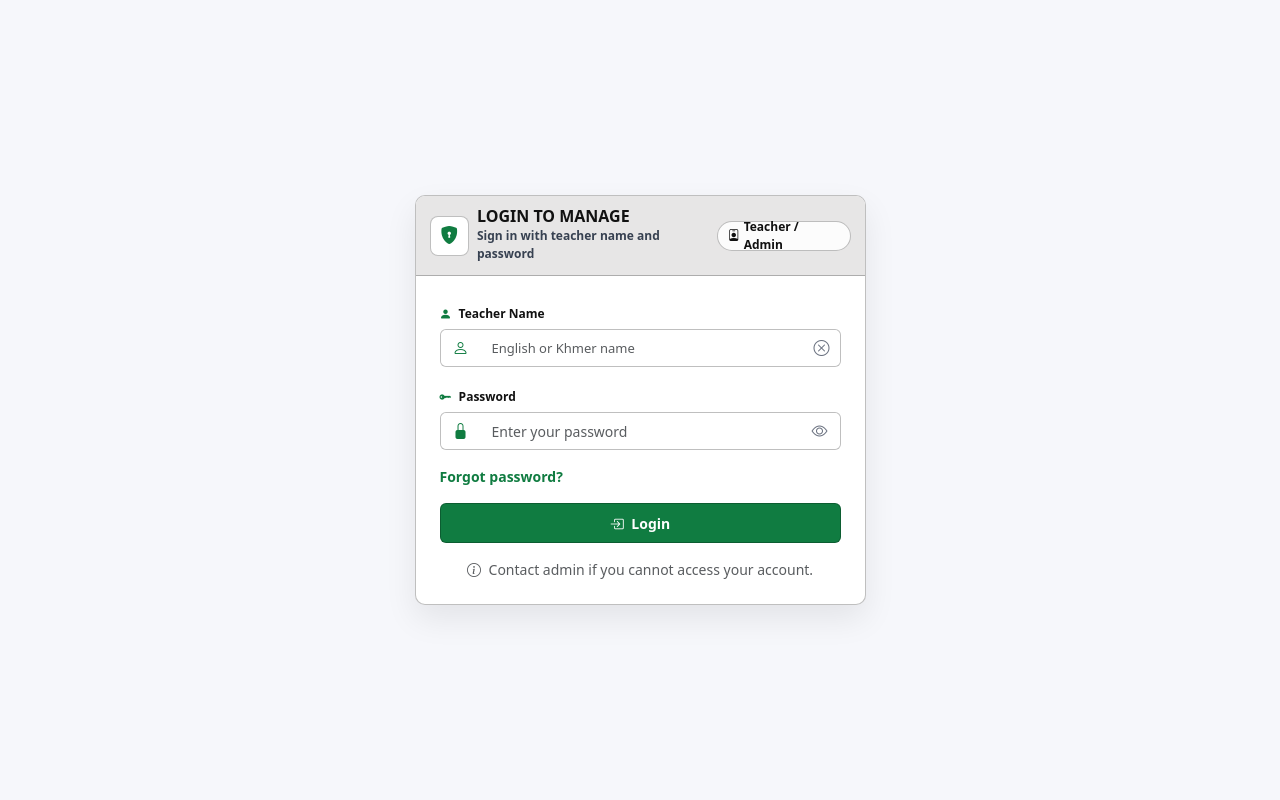
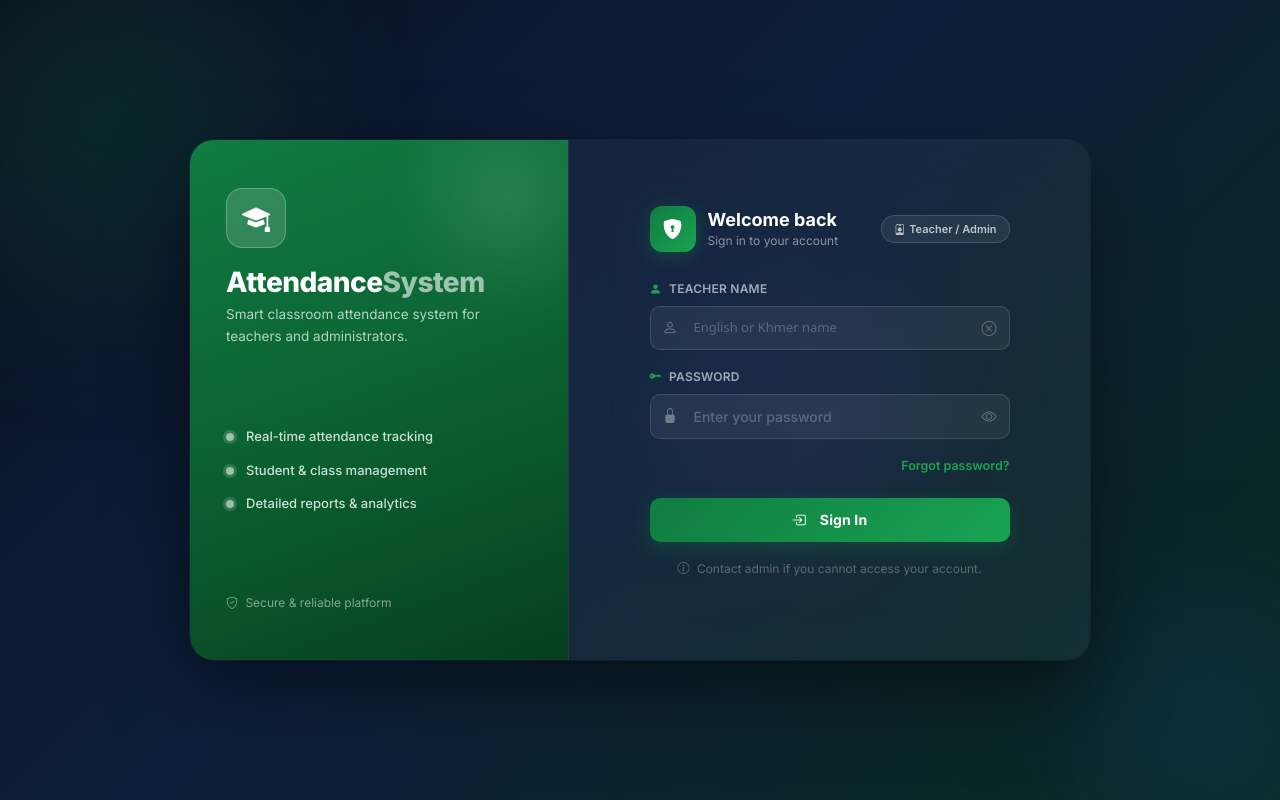
Before and after one commit to sokhaimeach/AttendanceDashboard, an Angular app: page /auth/login in a window 1280 px wide. Built offline with nearby package versions, Linux system fonts and the light colour scheme; a web font is replaced by a local one.

Commit message:
edit login ui

```diff
--- a/src/app/layouts/auth.layout/auth.layout.css
+++ b/src/app/layouts/auth.layout/auth.layout.css
@@ -1,139 +1,372 @@
-/* page background */
-.login-page{
+/* ──────────────────────────────────────────
+   AUTH PAGE — Premium Split-Panel Design
+   ────────────────────────────────────────── */
+
+/* Google Font */
+@import url('https://fonts.googleapis.com/css2?family=Inter:wght@300;400;500;600;700;800&display=swap');
+
+/* ── Page shell ── */
+.auth-page {
   min-height: 100vh;
-  background: #f6f7fb;
+  background: linear-gradient(135deg, #0a0f1e 0%, #0d1f3c 45%, #0a2a1e 100%);
+  display: flex;
+  align-items: center;
+  justify-content: center;
+  font-family: 'Inter', sans-serif;
+  overflow: hidden;
+  position: relative;
 }
 
-/* card */
-.login-card{
-  border: 1px solid rgba(0,0,0,0.25);
-  border-radius: 10px;
-  overflow: hidden;
-  background: #fff;
-  box-shadow: 0 14px 32px rgba(0,0,0,0.08);
+/* ── Animated background orbs ── */
+.bg-orb {
+  position: absolute;
+  border-radius: 50%;
+  filter: blur(80px);
+  opacity: 0.35;
+  animation: floatOrb 10s ease-in-out infinite alternate;
+  pointer-events: none;
 }
 
-/* header */
-.login-head{
-  padding: 12px 14px;
-  background: #e7e6e6;
-  border-bottom: 1px solid rgba(0,0,0,0.25);
+.orb-1 {
+  width: 420px; height: 420px;
+  background: radial-gradient(circle, #107c41 0%, transparent 70%);
+  top: -100px; left: -120px;
+  animation-delay: 0s;
+}
+.orb-2 {
+  width: 300px; height: 300px;
+  background: radial-gradient(circle, #1a56db 0%, transparent 70%);
+  bottom: -80px; right: -80px;
+  animation-delay: 3s;
+}
+.orb-3 {
+  width: 200px; height: 200px;
+  background: radial-gradient(circle, #7c3aed 0%, transparent 70%);
+  top: 40%; right: 30%;
+  animation-delay: 6s;
 }
 
-.login-icon{
-  width: 40px;
-  height: 40px;
-  border-radius: 8px;
-  border: 1px solid rgba(0,0,0,0.25);
-  background: #fff;
+@keyframes floatOrb {
+  0%   { transform: translate(0, 0) scale(1); }
+  100% { transform: translate(30px, 20px) scale(1.08); }
+}
+
+/* ── Main container ── */
+.auth-container {
+  position: relative;
+  z-index: 1;
+  display: flex;
+  width: 900px;
+  max-width: 96vw;
+  min-height: 520px;
+  border-radius: 24px;
+  overflow: hidden;
+  box-shadow: 0 32px 80px rgba(0,0,0,0.5), 0 0 0 1px rgba(255,255,255,0.06);
+}
+
+/* ── Left branding panel ── */
+.auth-left {
+  width: 42%;
+  background: linear-gradient(160deg, #107c41 0%, #0a5c2f 60%, #073e20 100%);
+  padding: 48px 36px;
+  display: flex;
+  flex-direction: column;
+  justify-content: space-between;
+  position: relative;
+  overflow: hidden;
+}
+
+/* subtle radial glow inside left panel */
+.auth-left::before {
+  content: '';
+  position: absolute;
+  top: -60px; right: -60px;
+  width: 240px; height: 240px;
+  background: radial-gradient(circle, rgba(255,255,255,0.10) 0%, transparent 70%);
+  border-radius: 50%;
+}
+
+/* Brand */
+.brand-area { position: relative; z-index: 1; }
+
+.brand-icon {
+  width: 60px; height: 60px;
+  border-radius: 16px;
+  background: rgba(255,255,255,0.15);
+  backdrop-filter: blur(8px);
+  border: 1px solid rgba(255,255,255,0.25);
   display: grid;
   place-items: center;
-  color: #107c41;
-  font-size: 18px;
+  font-size: 28px;
+  color: #fff;
+  margin-bottom: 20px;
 }
 
-.login-title{
+.brand-title {
+  font-size: 28px;
+  font-weight: 800;
+  color: #fff;
+  letter-spacing: -0.5px;
+  margin: 0 0 8px;
+  line-height: 1;
+}
+.brand-title span { color: rgba(255,255,255,0.6); }
+
+.brand-desc {
+  font-size: 13.5px;
+  color: rgba(255,255,255,0.70);
+  line-height: 1.6;
+  margin: 0;
+}
+
+/* Feature list */
+.feature-list {
+  display: flex;
+  flex-direction: column;
+  gap: 14px;
+  position: relative;
+  z-index: 1;
+}
+
+.feature-item {
+  display: flex;
+  align-items: center;
+  gap: 12px;
+  font-size: 13px;
+  color: rgba(255,255,255,0.80);
+  font-weight: 500;
+}
+
+.feature-dot {
+  width: 8px; height: 8px;
+  border-radius: 50%;
+  background: rgba(255,255,255,0.6);
+  flex-shrink: 0;
+  box-shadow: 0 0 0 3px rgba(255,255,255,0.15);
+}
+
+/* Brand footer */
+.brand-footer {
+  font-size: 12px;
+  color: rgba(255,255,255,0.50);
+  position: relative;
+  z-index: 1;
+}
+
+/* ── Right login panel ── */
+.auth-right {
+  flex: 1;
+  background: rgba(255,255,255,0.04);
+  backdrop-filter: blur(24px);
+  -webkit-backdrop-filter: blur(24px);
+  border-left: 1px solid rgba(255,255,255,0.08);
+  display: flex;
+  align-items: center;
+  justify-content: center;
+  padding: 36px 28px;
+}
+
+.login-card {
+  width: 100%;
+  max-width: 360px;
+}
+
+/* ── Card top ── */
+.card-top {
+  display: flex;
+  align-items: center;
+  gap: 12px;
+  margin-bottom: 28px;
+  flex-wrap: wrap;
+}
+
+.card-avatar {
+  width: 46px; height: 46px;
+  border-radius: 12px;
+  background: linear-gradient(135deg, #107c41, #19a352);
+  display: grid;
+  place-items: center;
+  font-size: 20px;
+  color: #fff;
+  flex-shrink: 0;
+  box-shadow: 0 4px 16px rgba(16,124,65,0.4);
+}
+
+.card-heading {
+  font-size: 18px;
   font-weight: 700;
-  font-size: 16px;
-  color: #111;
-  line-height: 1.1;
+  color: #fff;
+  margin: 0;
+  line-height: 1.2;
+}
+
+.card-subheading {
+  font-size: 12px;
+  color: rgba(255,255,255,0.5);
+  margin: 2px 0 0;
+}
+
+.role-badge {
+  margin-left: auto;
+  display: inline-flex;
+  align-items: center;
+  height: 28px;
+  padding: 0 12px;
+  border-radius: 999px;
+  border: 1px solid rgba(255,255,255,0.14);
+  background: rgba(255,255,255,0.07);
+  font-size: 11px;
+  font-weight: 600;
+  color: rgba(255,255,255,0.70);
+  white-space: nowrap;
+}
+
+/* ── Alert ── */
+.auth-alert {
+  display: flex;
+  align-items: center;
+  padding: 10px 14px;
+  border-radius: 10px;
+  background: rgba(239,68,68,0.12);
+  border: 1px solid rgba(239,68,68,0.30);
+  color: #fca5a5;
+  font-size: 13px;
+  font-weight: 500;
+  margin-bottom: 20px;
+}
+
+/* ── Form ── */
+.login-form { display: flex; flex-direction: column; gap: 0; }
+
+.field-group { margin-bottom: 18px; }
+
+.field-label {
+  display: block;
+  font-size: 12px;
+  font-weight: 600;
+  color: rgba(255,255,255,0.60);
+  margin-bottom: 8px;
+  letter-spacing: 0.02em;
   text-transform: uppercase;
 }
+.field-label i { color: #19a352; margin-right: 4px; }
 
-.login-sub{
-  font-weight: 600;
-  font-size: 12px;
-  color: #374151;
-  margin-top: 2px;
+/* Input wrapper */
+.field-wrap {
+  display: flex;
+  align-items: center;
+  border-radius: 10px;
+  border: 1px solid rgba(255,255,255,0.12);
+  background: rgba(255,255,255,0.06);
+  overflow: hidden;
+  transition: border-color 0.2s, box-shadow 0.2s;
+}
+.field-wrap:focus-within {
+  border-color: rgba(16,124,65,0.70);
+  box-shadow: 0 0 0 3px rgba(16,124,65,0.18);
 }
 
-.login-badge{
-  display: inline-flex;
-  align-items: center;
-  height: 30px;
-  padding: 0 10px;
-  border-radius: 999px;
-  border: 1px solid rgba(0,0,0,0.25);
-  background: rgba(255,255,255,0.85);
-  font-weight: 700;
-  font-size: 12px;
-  color: #111;
+.field-icon {
+  padding: 0 12px;
+  color: rgba(255,255,255,0.35);
+  font-size: 15px;
+  flex-shrink: 0;
 }
 
-/* label */
-.excel-label{
-  font-weight: 700;
-  font-size: 12px;
-  color: #111;
-  margin-bottom: 6px;
+.field-input {
+  flex: 1;
+  border: 0 !important;
+  background: transparent !important;
+  color: #fff;
+  font-size: 14px;
+  font-weight: 500;
+  padding: 11px 4px;
+  outline: none;
+  box-shadow: none !important;
 }
-.excel-label i{ color: #107c41; }
+.field-input::placeholder { color: rgba(255,255,255,0.25); }
 
-.text-excel-green{ color:#107c41; }
+/* Clear / eye button */
+.field-clear-btn {
+  border: 0;
+  background: transparent;
+  color: rgba(255,255,255,0.30);
+  padding: 0 12px;
+  font-size: 15px;
+  cursor: pointer;
+  transition: color 0.15s;
+  line-height: 1;
+}
+.field-clear-btn:hover { color: #19a352; }
 
-/* input group excel style */
-.excel-input-group{
-  border: 1px solid rgba(0,0,0,0.25);
-  border-radius: 6px;
-  overflow: hidden;
-  background: #fff;
-}
-.excel-input-group:focus-within{
-  border-color: rgba(16,124,65,0.6);
-  box-shadow: 0 0 0 3px rgba(16,124,65,0.10);
+/* Forgot */
+.form-row-between {
+  display: flex;
+  justify-content: flex-end;
+  margin-bottom: 22px;
 }
 
-.excel-input-group .input-group-text{
-  border: 0;
+.forgot-link {
+  text-decoration: none;
+  font-size: 12.5px;
+  font-weight: 600;
+  color: #19a352;
+  transition: color 0.15s;
+}
+.forgot-link:hover { color: #22c55e; text-decoration: underline; }
+
+/* Sign-in button */
+.login-btn {
+  width: 100%;
+  height: 44px;
+  border-radius: 10px;
+  border: none;
+  background: linear-gradient(135deg, #107c41 0%, #19a352 100%);
+  color: #fff;
+  font-size: 14px;
+  font-weight: 700;
+  cursor: pointer;
+  display: flex;
+  align-items: center;
+  justify-content: center;
+  gap: 6px;
+  transition: filter 0.2s, transform 0.15s, box-shadow 0.2s;
+  box-shadow: 0 6px 20px rgba(16,124,65,0.35);
+  letter-spacing: 0.01em;
+}
+.login-btn:hover {
+  filter: brightness(1.1);
+  transform: translateY(-1px);
+  box-shadow: 0 8px 24px rgba(16,124,65,0.5);
+}
+.login-btn:active { transform: translateY(0); filter: brightness(0.95); }
+
+/* Note */
+.form-note {
+  margin-top: 18px;
+  text-align: center;
+  font-size: 12px;
+  color: rgba(255,255,255,0.30);
 }
 
-.excel-input{
-  border: 0 !important;
-  box-shadow: none !important;
-  font-size: 14px;
+/* Khmer font */
+.font-kh {
+  font-family: var(--kh-body);
+  font-size: 13px;
 }
 
-/* clear button */
-.excel-clear-btn{
-  border: 0;
-  background: #fff;
-  padding: 0 10px;
+/* ── Responsive ── */
+@media (max-width: 680px) {
+  .auth-container {
+    flex-direction: column;
+    border-radius: 16px;
+  }
+  .auth-left {
+    width: 100%;
+    padding: 28px 24px;
+    min-height: auto;
+  }
+  .feature-list { flex-direction: row; flex-wrap: wrap; gap: 10px; }
+  .brand-footer { display: none; }
+  .auth-right { padding: 28px 20px; }
 }
-.excel-clear-btn i{ color:#6b7280; }
-.excel-clear-btn:hover i{ color:#107c41; }
-
-/* eye button */
-.excel-eye-btn{
-  border: 0;
-  background: #fff;
-  padding: 0 12px;
-}
-.excel-eye-btn i{ color:#6b7280; }
-.excel-eye-btn:hover i{ color:#107c41; }
-
-/* login primary btn */
-.excel-btn-save{
-  height: 40px;
-  border-radius: 6px;
-  border: 1px solid rgba(0,0,0,0.25);
-  background: #107c41;
-  color: #fff;
-  font-weight: 700;
-  font-size: 14px;
-}
-.excel-btn-save:hover{ filter: brightness(0.95); color:#fff; }
-
-/* link */
-.login-link{
-  text-decoration: none;
-  color: #107c41;
-  font-weight: 700;
-}
-.login-link:hover{
-  text-decoration: underline;
-}
-
-.font-kh {
-    font-family: var(--kh-body);
-    font-size: 13px;
-}
--- a/src/app/layouts/auth.layout/auth.layout.html
+++ b/src/app/layouts/auth.layout/auth.layout.html
@@ -1,74 +1,98 @@
-<div class="login-page d-flex align-items-center">
-    <div class="container py-4">
-        <div class="row justify-content-center">
-            <div class="col-12 col-md-9 col-lg-7 col-xl-5">
+<div class="auth-page">
 
-                <div class="card login-card">
-                    <!-- header -->
-                    <div class="login-head d-flex align-items-center justify-content-between">
-                        <div class="d-flex align-items-center gap-2">
-                            <div class="login-icon">
+    <!-- Animated background orbs -->
+    <div class="bg-orb orb-1"></div>
+    <div class="bg-orb orb-2"></div>
+    <div class="bg-orb orb-3"></div>
+
+    <div class="auth-container">
+
+        <!-- Left panel: branding -->
+        <div class="auth-left">
+            <div class="brand-area">
+                <div class="brand-icon">
+                    <i class="bi bi-mortarboard-fill"></i>
+                </div>
+                <h1 class="brand-title">Attendance<span>System</span></h1>
+                <p class="brand-desc">Smart classroom attendance system for teachers and administrators.</p>
+            </div>
+
+            <div class="feature-list">
+                <div class="feature-item">
+                    <div class="feature-dot"></div>
+                    <span>Real-time attendance tracking</span>
+                </div>
+                <div class="feature-item">
+                    <div class="feature-dot"></div>
+                    <span>Student & class management</span>
+                </div>
+                <div class="feature-item">
+                    <div class="feature-dot"></div>
+                    <span>Detailed reports & analytics</span>
+                </div>
+            </div>
+
+            <div class="brand-footer">
+                <i class="bi bi-shield-check me-1"></i> Secure & reliable platform
+            </div>
+        </div>
+
+        <!-- Right panel: login form -->
+        <div class="auth-right">
+            <div class="login-card">
+
+                <!-- Card header -->
+                <div class="card-top">
+                    <div class="card-avatar">
                         <i class="bi bi-shield-lock-fill"></i>
                     </div>
                     <div>
-                                <div class="login-title">Login to Manage</div>
-                                <div class="login-sub">Sign in with teacher name and password</div>
+                        <h2 class="card-heading">Welcome back</h2>
+                        <p class="card-subheading">Sign in to your account</p>
+                    </div>
+                    <span class="role-badge">
+                        <i class="bi bi-person-badge me-1"></i>Teacher / Admin
+                    </span>
+                </div>
+
+                <!-- Alert -->
+                @if(isFailed()) {
+                <div class="auth-alert">
+                    <i class="bi bi-exclamation-triangle-fill me-2"></i>
+                    {{ message }}
+                </div>
+                }
+
+                <!-- Form -->
+                <form (submit)="login(); $event.preventDefault()" class="login-form">
+
+                    <!-- Username -->
+                    <div class="field-group">
+                        <label class="field-label">
+                            <i class="bi bi-person-fill"></i> Teacher Name
+                        </label>
+                        <div class="field-wrap">
+                            <span class="field-icon"><i class="bi bi-person"></i></span>
+                            <input type="text" class="field-input font-kh" placeholder="English or Khmer name"
+                                [(ngModel)]="form.username" name="username" autocomplete="username" />
+                            <button class="field-clear-btn" type="button" title="Clear" (click)="form.username=''">
+                                <i class="bi bi-x-circle"></i>
+                            </button>
                         </div>
                     </div>
 
-                        <span class="login-badge">
-                            <i class="bi bi-person-badge me-1"></i> Teacher / Admin
-                        </span>
-                    </div>
-
-                    <div class="card-body p-3 p-md-4">
-                        <!-- optional alert -->
-                        @if(isFailed()) {
-                        <div class="alert alert-danger py-2 small mb-3">
-                            <i class="bi bi-exclamation-triangle me-1"></i>
-                            {{message}}
-                        </div>
-                        }
-
-
-                        <form (submit)="login(); $event.preventDefault()">
-                            <!-- teachername -->
-                            <div class="mb-3">
-                                <label class="form-label excel-label">
-                                    <i class="bi bi-person-fill me-1"></i> Teacher Name
+                    <!-- Password -->
+                    <div class="field-group">
+                        <label class="field-label">
+                            <i class="bi bi-key-fill"></i> Password
                         </label>
-
-                                <div class="input-group excel-input-group">
-                                    <span class="input-group-text bg-white">
-                                        <i class="bi bi-person text-excel-green"></i>
-                                    </span>
-                                    <input type="text" class="form-control excel-input font-kh"
-                                        placeholder="English or Khmer name" [(ngModel)]="form.username"
-                                        name="username" autocomplete="username" />
-                                    <button class="btn excel-clear-btn" type="button" title="Clear" (click)="form.username=''">
-                                        <i class="bi bi-x-circle"></i>
-                                    </button>
-                                </div>
-
-                            </div>
-
-                            <!-- password -->
-                            <div class="mb-2">
-                                <label class="form-label excel-label">
-                                    <i class="bi bi-key-fill me-1"></i> Password
-                                </label>
-
-                                <div class="input-group excel-input-group">
-                                    <span class="input-group-text bg-white">
-                                        <i class="bi bi-lock-fill text-excel-green"></i>
-                                    </span>
-
-                                    <input id="passwordInput" type="password" class="form-control excel-input"
-                                        [(ngModel)]="form.password" placeholder="Enter your password"
-                                        autocomplete="current-password" name="password" />
-
-                                    <button type="button" class="btn excel-eye-btn" title="Show/Hide" onclick="
-                                    const el = document.getElementById('passwordInput');
+                        <div class="field-wrap">
+                            <span class="field-icon"><i class="bi bi-lock-fill"></i></span>
+                            <input id="authPasswordInput" type="password" class="field-input"
+                                placeholder="Enter your password" [(ngModel)]="form.password" name="password"
+                                autocomplete="current-password" />
+                            <button class="field-clear-btn" type="button" title="Show/Hide" onclick="
+                const el = document.getElementById('authPasswordInput');
                 el.type = el.type === 'password' ? 'text' : 'password';
                 this.querySelector('i').className = el.type === 'password' ? 'bi bi-eye' : 'bi bi-eye-slash';
               ">
@@ -77,33 +101,30 @@
                         </div>
                     </div>
 
-                            <!-- remember + forgot -->
-                            <div class="d-flex align-items-center justify-content-between mt-3">
-                                <a class="small login-link" routerLink="/auth/forget">
-                                    Forgot password?
-                                </a>
+                    <!-- Forgot -->
+                    <div class="form-row-between">
+                        <a class="forgot-link" routerLink="/auth/forget">Forgot password?</a>
                     </div>
 
-                            <!-- login button -->
-                            <button type="submit" class="btn w-100 mt-3 excel-btn-save">
+                    <!-- Submit -->
+                    <button type="submit" class="login-btn">
                         @if(loading()) {
                         <app-text-loading></app-text-loading>
                         } @else {
-                                <i class="bi bi-box-arrow-in-right me-1"></i>
-                                Login
+                        <i class="bi bi-box-arrow-in-right me-2"></i>Sign In
                         }
                     </button>
 
-                            <!-- footer note -->
-                            <div class="login-foot text-center mt-3 small text-muted">
+                    <!-- Footer note -->
+                    <p class="form-note">
                         <i class="bi bi-info-circle me-1"></i>
                         Contact admin if you cannot access your account.
-                            </div>
+                    </p>
+
                 </form>
             </div>
         </div>
-            </div>
-        </div>
+
     </div>
 </div>
 
```
Lines whose indentation alone changed are shown as unchanged.
